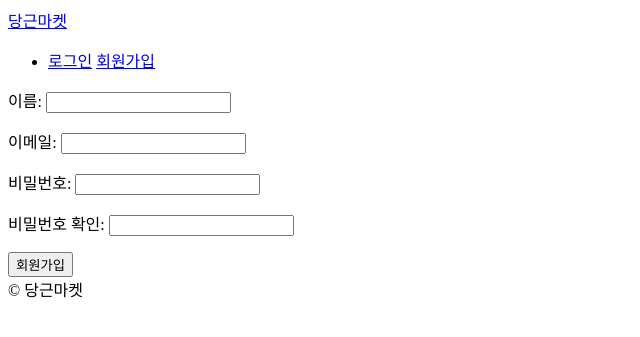
After one commit to DylanMsK/daangn, a Django app: page /users/signup/ in a window 1280 px wide. The commit adds this page. Shown: the top 337 px of the page, without its empty margins (0-640 px from the left). Run offline with Django 3.2, Linux system fonts and the light colour scheme.

Commit message:
회원가입 기능 완료
1. 회원가입 url 연결
2. 회원가입 기능 views 구현
3. 회원가입 validation forms 구현
4. 회원각입 html 생성
5. header.html 에 회원가입 추가

```diff
--- a/templates/partial/header.html
+++ b/templates/partial/header.html
@@ -5,7 +5,7 @@
     <a href="{% url 'users:logout' %}">로그아웃</a>
     {% else %}
     <a href="{% url 'users:login' %}">로그인</a>
-    <a href="#">회원가입</a>
+    <a href="{% url 'users:signup' %}">회원가입</a>
     {% endif %}
   </li>
 </ul>
--- /dev/null
+++ b/templates/users/signup.html
@@ -0,0 +1,11 @@
+{% extends 'base.html' %}
+
+{% block title %}회원가입 | {% endblock title %}
+
+{% block content %}
+<form action="{% url 'users:signup' %}" method="post">
+  {% csrf_token %}
+  {{ form.as_p }}
+  <button>회원가입</button>
+</form>
+{% endblock content %}
--- a/users/forms.py
+++ b/users/forms.py
@@ -17,3 +17,34 @@ class LoginForm(forms.Form):
                 self.add_error("password", "비밀번호를 확인해 주세요")
         except models.User.DoesNotExist:
             self.add_error("email", "등록된 회원이 아닙니다")
+
+
+class SignUpForm(forms.Form):
+    name = forms.CharField(label="이름")
+    email = forms.EmailField(label="이메일")
+    password = forms.CharField(widget=forms.PasswordInput, label="비밀번호")
+    confirm_password = forms.CharField(widget=forms.PasswordInput, label="비밀번호 확인")
+
+    def clean_email(self):
+        email = self.cleaned_data.get("email")
+        try:
+            user = models.User.objects.get(username=email)
+            raise forms.ValidationError("해당 이메일은 이미 등록되어 있습니다")
+        except models.User.DoesNotExist:
+            return email
+
+    def clean_confirm_password(self):
+        password = self.cleaned_data.get("password")
+        confirm_password = self.cleaned_data.get("confirm_password")
+        if password == confirm_password:
+            return password
+        else:
+            raise forms.ValidationError("비밀번호가 일치하지 않습니다")
+
+    def save(self):
+        email = self.cleaned_data.get("email")
+        password = self.cleaned_data.get("password")
+        name = self.cleaned_data.get("name")
+        models.User.objects.create_user(
+            username=email, email=email, password=password, name=name
+        )
--- a/users/urls.py
+++ b/users/urls.py
@@ -6,4 +6,5 @@ app_name = "users"
 urlpatterns = [
     path("login/", views.LoginView.as_view(), name="login"),
     path("logout/", views.logout_view, name="logout"),
+    path("signup/", views.SignUpView.as_view(), name="signup"),
 ]
--- a/users/views.py
+++ b/users/views.py
@@ -24,3 +24,16 @@ class LoginView(generic.FormView):
 def logout_view(request):
     logout(request)
     return redirect("base:home")
+
+
+class SignUpView(generic.FormView):
+    template_name = "users/signup.html"
+    form_class = forms.SignUpForm
+    success_url = reverse_lazy("base:home")
+
+    def form_valid(self, form):
+        form.save()
+        email = form.cleaned_data.get("email")
+        password = form.cleaned_data.get("password")
+        authenticate(self.request, username=email, password=password)
+        return super().form_valid(form)
```
